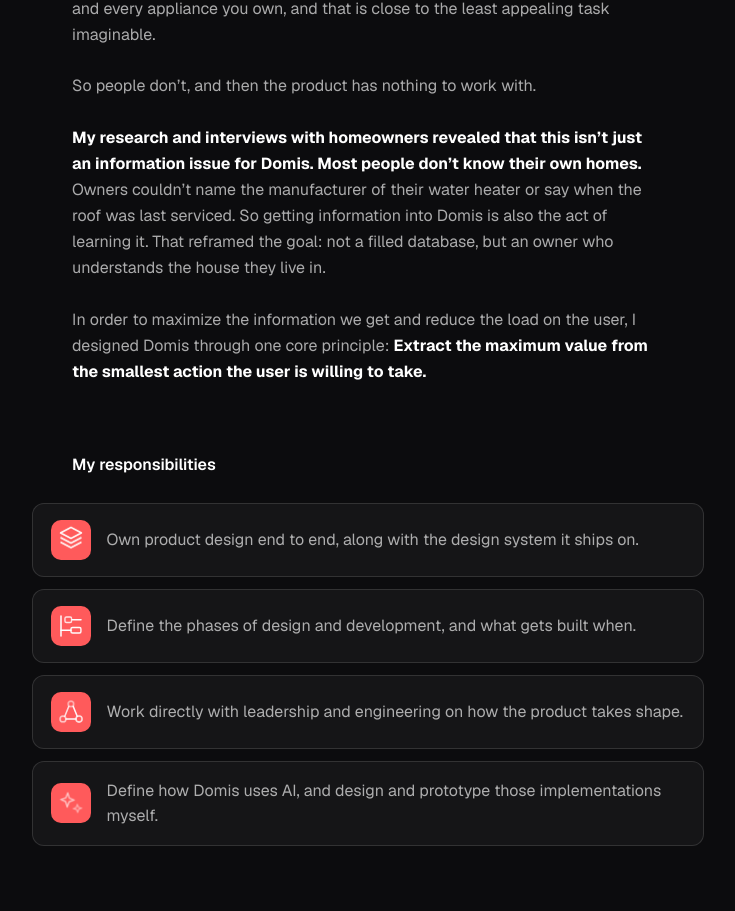
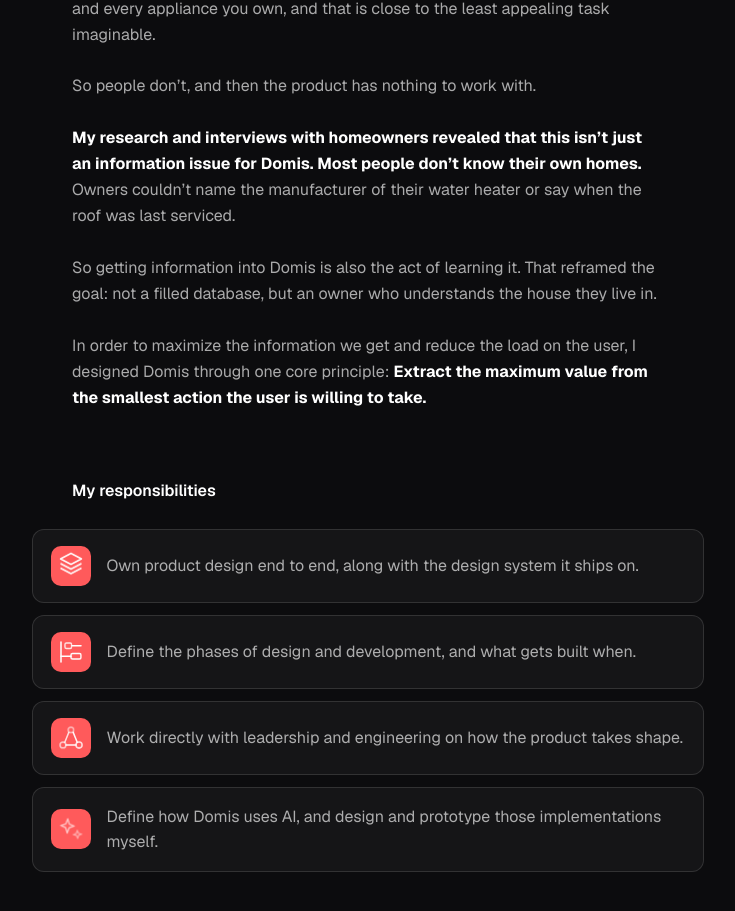
Before and after one commit to hridaew/hridaew-portfolio, a Next.js app: page /domis in a window 1280 px wide. Shown: the part 1359-2270 px from the top of the page, without its empty margins (272-1007 px from the left). Built offline with nearby package versions, Linux system fonts and the light colour scheme.

Commit message:
Split Domis research paragraph into two beats
Break after the homeowner examples so the reframed goal reads as
its own paragraph.

Co-authored-by: hridaew <hridaew@users.noreply.github.com>

```diff
--- a/src/components/domis/DomisCaseStudyBody.tsx
+++ b/src/components/domis/DomisCaseStudyBody.tsx
@@ -85,10 +85,12 @@ export function DomisCaseStudyBody() {
                     people don&rsquo;t know their own homes.
                   </strong>{" "}
                   Owners couldn&rsquo;t name the manufacturer of their water
-                  heater or say when the roof was last serviced. So getting
-                  information into Domis is also the act of learning it. That
-                  reframed the goal: not a filled database, but an owner who
-                  understands the house they live in.
+                  heater or say when the roof was last serviced.
+                </p>
+                <p>
+                  So getting information into Domis is also the act of learning
+                  it. That reframed the goal: not a filled database, but an
+                  owner who understands the house they live in.
                 </p>
                 <p>
                   In order to maximize the information we get and reduce the
```
